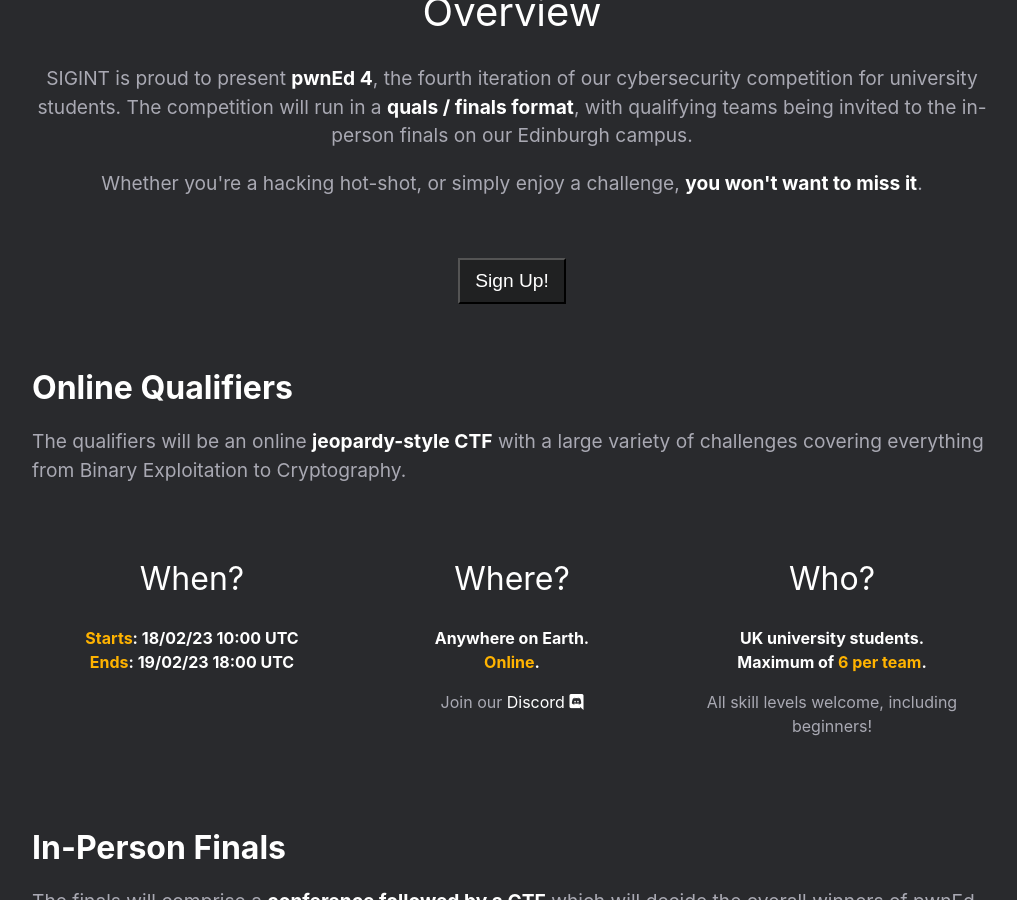
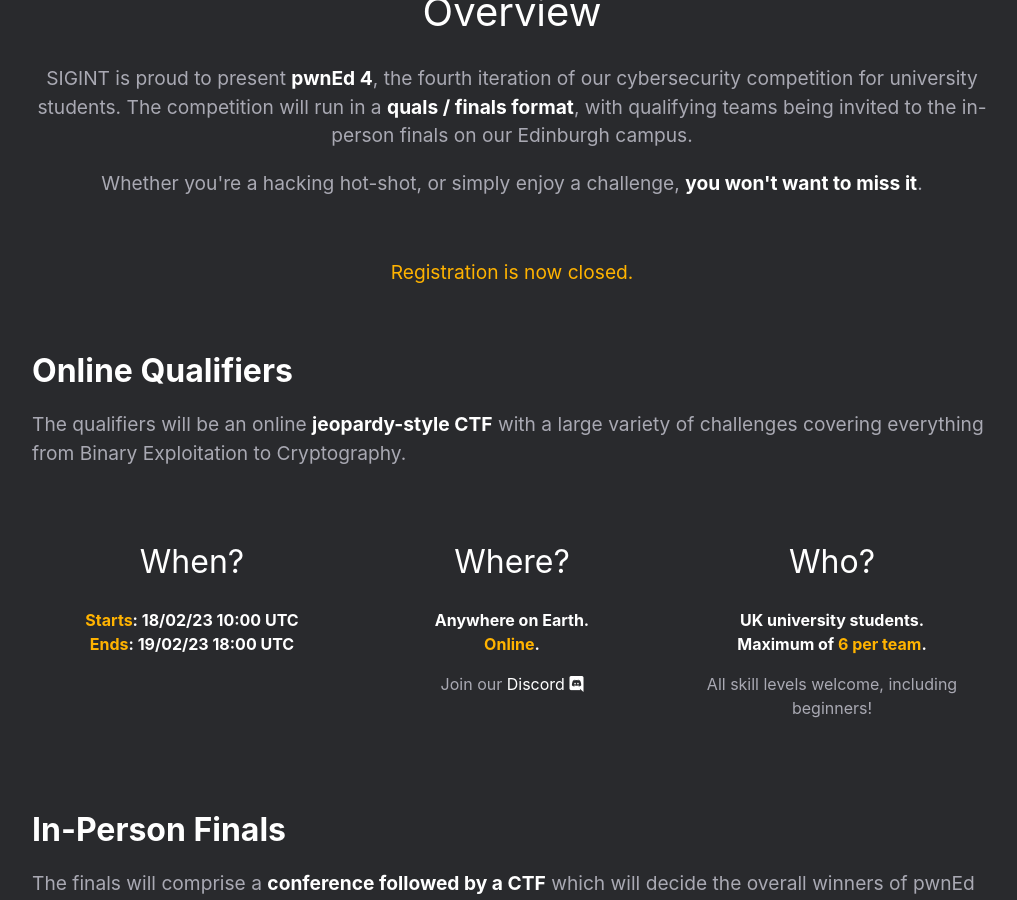
Before and after one commit to compsoc-edinburgh/pwned-site, a Jekyll site: the page built from jekyll/index.html, in a window 1280 px wide and 900 px high, scrolled down 993 px. Shown: the whole window, without its empty margins (128-1145 px from the left). Built offline with Jekyll 4.4.1, drawn with Linux system fonts in a browser that asks for light colours; some web fonts are replaced; a script that is not in the unit is left out.

Commit message:
Close registration

```diff
--- a/jekyll/_includes/about.html
+++ b/jekyll/_includes/about.html
@@ -12,7 +12,9 @@
 </div>
 
 <div class="user-details" style="margin-top:60px;">
-  <button type="button"><a href="https://forms.gle/g7EuzSjwXn7d6SQm9" target="_blank">Sign Up!</a></button>
+  <p class="highlight">
+    Registration is now closed.
+  </p>
 </div>
 
 
```
